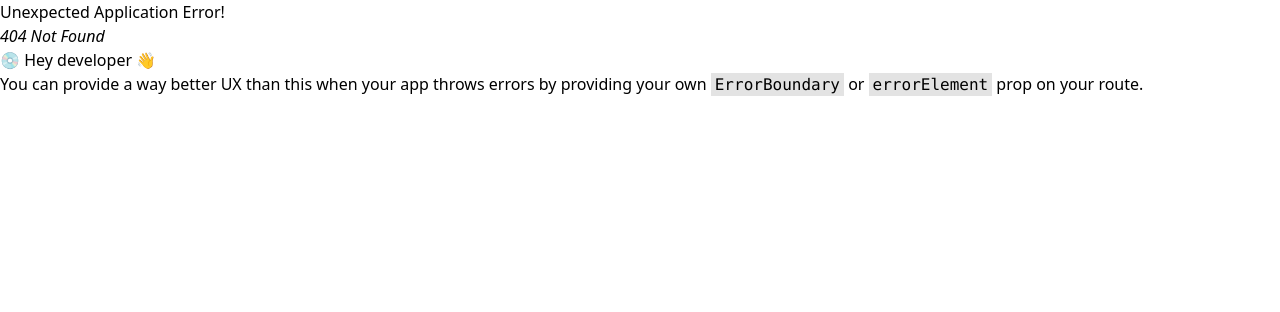
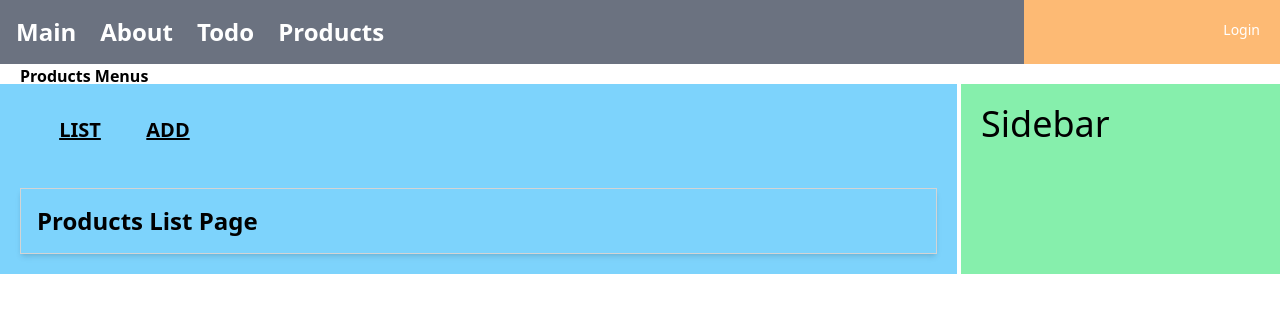
Before and after one commit to 2gechan/React_With_SpringBoot, a React (Create React App) app in the folder React_Front/mall/: page /products/list in a window 1280 px wide. Before the commit this address had no page. Shown: the top 312 px of the page. Built offline with nearby package versions, Linux system fonts and the light colour scheme.

Commit message:
front-end 상품 컴포넌트 라우팅 설정

```diff
--- a/React_Front/mall/src/components/menus/BasicMenu.js
+++ b/React_Front/mall/src/components/menus/BasicMenu.js
@@ -17,6 +17,10 @@
             {" "}
             <Link to={"/todo/"}>Todo</Link>{" "}
           </li>
+          <li className="pr-6 text-2xl">
+            {" "}
+            <Link to={"/products/"}>Products</Link>{" "}
+          </li>
         </ul>
       </div>
       <div className="w-1/5 flex justify-end bg-orange-300 p-4 font-medium">
--- /dev/null
+++ b/React_Front/mall/src/pages/products/IndexPage.js
@@ -0,0 +1,37 @@
+import { Outlet, useNavigate } from "react-router-dom";
+import BasicLayout from "../../layouts/BasicLayout";
+import { useCallback } from "react";
+
+const IndexPage = () => {
+  const navigate = useNavigate();
+  const handleClickList = useCallback(() => {
+    navigate({ pathname: "list" });
+  });
+  const handleClickAdd = useCallback(() => {
+    navigate({ pathname: "add" });
+  });
+  return (
+    <BasicLayout>
+      <div className="text-black font-extrabold -mt-10"> Products Menus </div>
+      <div className="w-full flex m-2 p-2 ">
+        <div
+          className="text-xl m-1 p-2 w-20 font-extrabold text-center underline"
+          onClick={handleClickList}
+        >
+          LIST
+        </div>
+        <div
+          className="text-xl m-1 p-2 w-20 font-extrabold text-center underline"
+          onClick={handleClickAdd}
+        >
+          ADD
+        </div>
+      </div>
+      <div className="flex flex-wrap w-full ">
+        <Outlet />
+      </div>
+    </BasicLayout>
+  );
+};
+
+export default IndexPage;
--- /dev/null
+++ b/React_Front/mall/src/pages/products/ListPage.js
@@ -0,0 +1,9 @@
+const ListPage = () => {
+  return (
+    <div className="w-full mt-4 border border-solid border-neutral-300 shadow-md">
+      <div className="text-2xl m-4 font-extrabold">Products List Page</div>
+    </div>
+  );
+};
+
+export default ListPage;
--- /dev/null
+++ b/React_Front/mall/src/router/ProductsRouter.js
@@ -0,0 +1,25 @@
+import { lazy, Suspense } from "react";
+import { Navigate } from "react-router-dom";
+
+const Loading = <div>Loading...</div>;
+
+const ProductsList = lazy(() => import("../pages/products/ListPage"));
+
+const ProductsRouter = () => {
+  return [
+    {
+      path: "",
+      element: <Navigate replace to={"/products/list"}></Navigate>,
+    },
+    {
+      path: "list",
+      element: (
+        <Suspense fallback={Loading}>
+          <ProductsList />
+        </Suspense>
+      ),
+    },
+  ];
+};
+
+export default ProductsRouter;
--- a/React_Front/mall/src/router/rootRouter.js
+++ b/React_Front/mall/src/router/rootRouter.js
@@ -1,6 +1,7 @@
 import { createBrowserRouter } from "react-router-dom";
 import { Suspense, lazy } from "react";
 import todoRouter from "./todoRouter";
+import ProductsRouter from "./ProductsRouter";
 
 const Loading = <div>Loading...</div>;
 const Main = lazy(() => import("../pages/MainPage"));
@@ -8,6 +9,8 @@
 const About = lazy(() => import("../pages/AboutPage"));
 
 const TodoIndex = lazy(() => import("../pages/todo/IndexPage"));
+
+const ProductsIndex = lazy(() => import("../pages/products/IndexPage"));
 
 const rootRouter = createBrowserRouter([
   {
@@ -35,6 +38,15 @@
     ),
     children: todoRouter(),
   },
+  {
+    path: "products",
+    element: (
+      <Suspense fallback={Loading}>
+        <ProductsIndex />
+      </Suspense>
+    ),
+    children: ProductsRouter(),
+  },
 ]);
 
 export default rootRouter;
```
